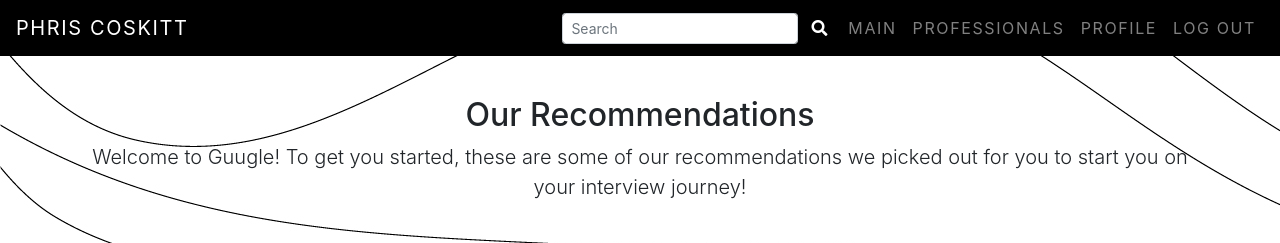
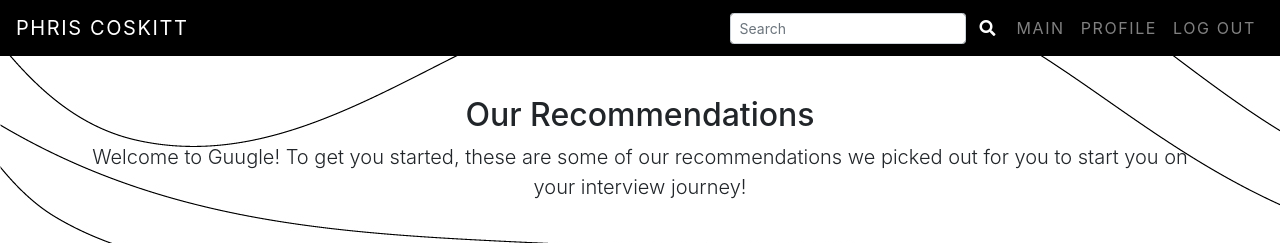
Before and after one commit to pandaponn/thanksbrayden, a PHP site: page /WAD2Project/guugle/main_page/main.php in a window 1280 px wide. Shown: the top 243 px of the page. Run offline with PHP 8.4, Linux system fonts and the light colour scheme; the visitor is signed in with stand-in values (Sample User, id 1); data comes from the database, SQL or seed files in the repository; data that the repository does not hold is empty; some libraries are stand-ins or nearby versions.

Commit message:
fixed main_page bug

```diff
--- a/guugle-main/guugle/main_page/main.php
+++ b/guugle-main/guugle/main_page/main.php
@@ -44,9 +44,6 @@ const id = '<?php echo $_SESSION["id"]?>';
       <ul class="navbar-nav">
         <li class="nav-item">
             <a href="main.php" class="nav-link">Main</a>
-        </li>
-        <li class="nav-item">
-            <a href="profile.php" class="nav-link">Professionals</a>
         </li>
         <li class="nav-item">
             <a href="user_profile.php" class="nav-link">Profile</a>
@@ -129,6 +126,9 @@ const id = '<?php echo $_SESSION["id"]?>';
 
   <script>
     var interviewers = {};
+    var bookings = {};
+
+    // Retrieve Interviewers
     function getInterviewers(){
       const request = new XMLHttpRequest();
       request.onreadystatechange = function(){
@@ -136,14 +136,8 @@ const id = '<?php echo $_SESSION["id"]?>';
               let data = JSON.parse(this.responseText).interviewers;
               interviewers = data;
               console.log(interviewers);
-          }
-      }
-      request.open("GET", "../../../server/helper/getInterviewers.php", true);
-      request.send();
-    }
-    getInterviewers();
 
-    var bookings = {};
+              // Retrieve Bookings
               function getBookings(){
               const request = new XMLHttpRequest;
               request.onreadystatechange = function(){
@@ -193,6 +187,15 @@ const id = '<?php echo $_SESSION["id"]?>';
               request.send();
               }
               getBookings();
+              // END Retrieval of Bookings
+
+          }
+      }
+      request.open("GET", "../../../server/helper/getInterviewers.php", true);
+      request.send();
+    }
+    getInterviewers();
+    // END Retrieval of Interviewers
 
 
     function deleteInterview(){
```
Also changed, not shown: 4 other files. Lines whose indentation alone changed are shown as unchanged.
